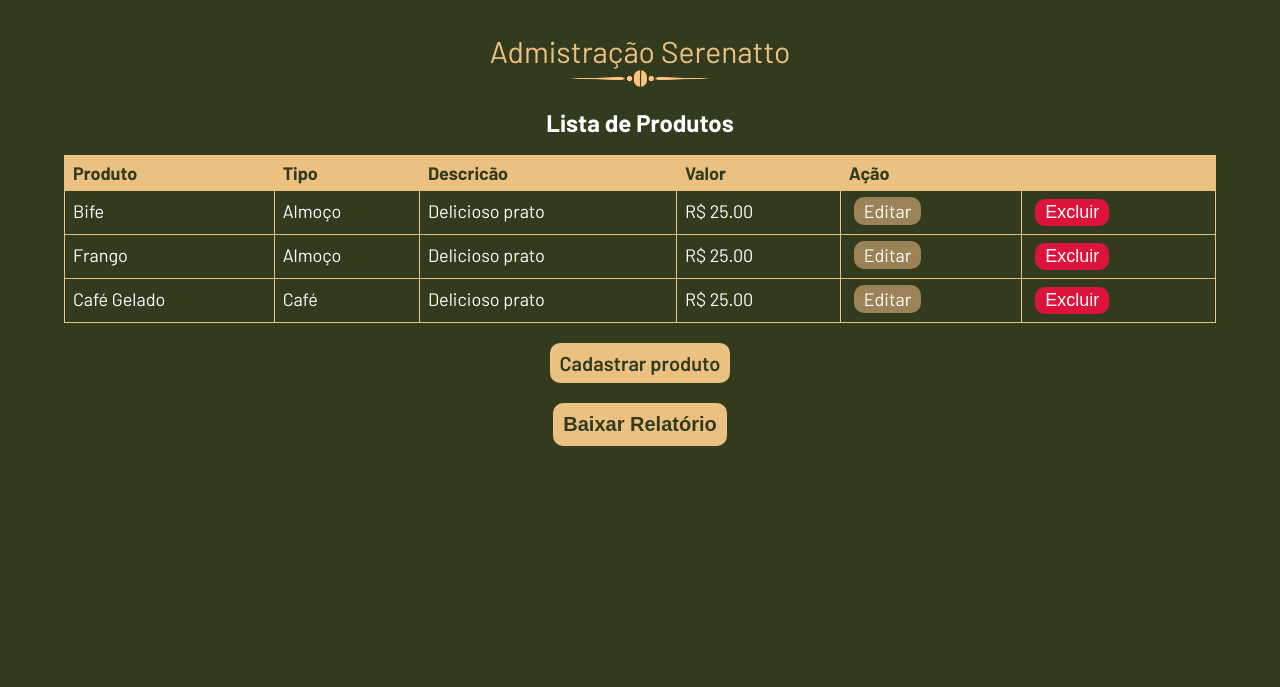
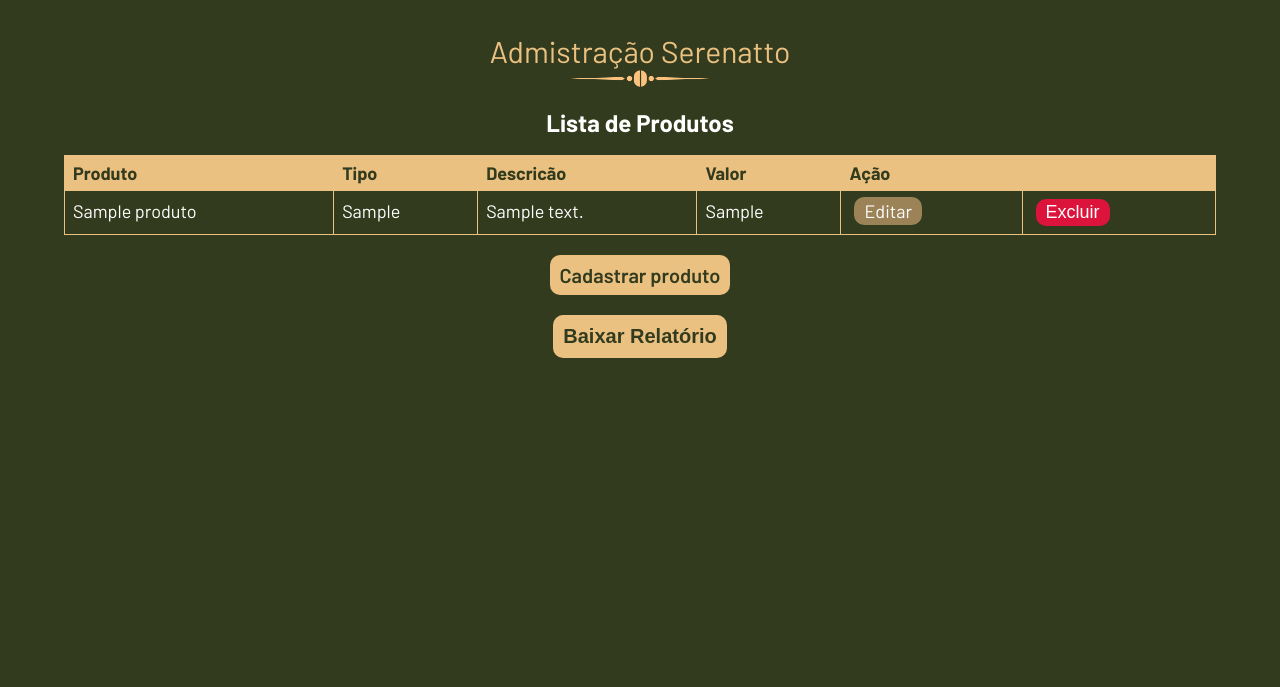
Before and after one commit to LCFA-Sistemas/php-alura, a PHP site: page /admin.php in a window 1280 px wide. Shown: the part 193-880 px from the top of the page. Run offline with PHP 8.4, Linux system fonts and the light colour scheme; tables that the repository leaves empty or names only in its code hold one stand-in row (values such as "Sample post").

Commit message:
Alterações no sistema de lista de compras

```diff
--- a/admin.php
+++ b/admin.php
@@ -1,3 +1,19 @@
+<?php
+
+use Modelo\Produto;
+use Repositorio\ProdutoRepositorio;
+
+require "src/conexao.php";
+require "src/Modelo/Produto.php";
+require "src/Repositorio/ProdutoRepositorio.php";
+
+$produtos = new produtoRepositorio($pdo);
+$todosProdutos = $produtos->todosProdutos();
+
+?>
+
+
+
 <!doctype html>
 <html lang="pt-br">
 <head>
@@ -36,24 +52,12 @@
         </tr>
       </thead>
       <tbody>
+      <?php foreach ($todosProdutos as $produto) : ?>
       <tr>
-        <td>Bife</td>
-        <td>Almoço</td>
-        <td>Delicioso prato</td>
-        <td>R$ 25.00</td>
-        <td><a class="botao-editar" href="editar-produto.html">Editar</a></td>
-        <td>
-          <form>
-            <input type="button" class="botao-excluir" value="Excluir">
-          </form>
-        </td>
-
-      </tr>
-      <tr>
-        <td>Frango</td>
-        <td>Almoço</td>
-        <td>Delicioso prato</td>
-        <td>R$ 25.00</td>
+        <td><?= $produto->getNome() ?></td>
+        <td><?= $produto->getTipo() ?></td>
+        <td><?= $produto->getDescricao() ?></td>
+        <td><?= $produto->getPreco() ?></td>
         <td><a class="botao-editar" href="editar-produto.html">Editar</a></td>
         <td>
           <form>
@@ -61,18 +65,7 @@
           </form>
         </td>
       </tr>
-      <tr>
-        <td>Café Gelado</td>
-        <td>Café</td>
-        <td>Delicioso prato</td>
-        <td>R$ 25.00</td>
-        <td><a class="botao-editar" href="editar-produto.html">Editar</a></td>
-        <td>
-          <form>
-            <input type="button" class="botao-excluir" value="Excluir">
-          </form>
-        </td>
-      </tr>
+      <?php endforeach; ?>
       </tbody>
     </table>
   <a class="botao-cadastrar" href="cadastrar-produto.html">Cadastrar produto</a>
--- a/src/Repositorio/ProdutoRepositorio.php
+++ b/src/Repositorio/ProdutoRepositorio.php
@@ -9,6 +9,7 @@ class ProdutoRepositorio
 {
     private PDO $pdo;
 
+    //Na construção do objeto passa o PDO para a conexão com o banco de dados
     public function __construct(PDO $pdo){
         $this->pdo = $pdo;
     }
@@ -51,5 +52,24 @@ class ProdutoRepositorio
         return $dadosAlmoco;
     }
 
+    public function todosProdutos(): array
+    {
+        $sql ="SELECT * FROM produtos";
+        $statement = $this->pdo->query($sql);
+        $todosProdutos = $statement->fetchAll(PDO::FETCH_ASSOC); // Aqui é apenas um array
+
+
+        $todosDados = array_map(function ($produto)
+        {
+            return new Produto($produto['id'],
+                $produto['tipo'],
+                $produto['nome'],
+                $produto['descricao'],
+                $produto['imagem'],
+                $produto['preco']);
+        },$todosProdutos);
+
+        return $todosDados;
+    }
 
 }
```
